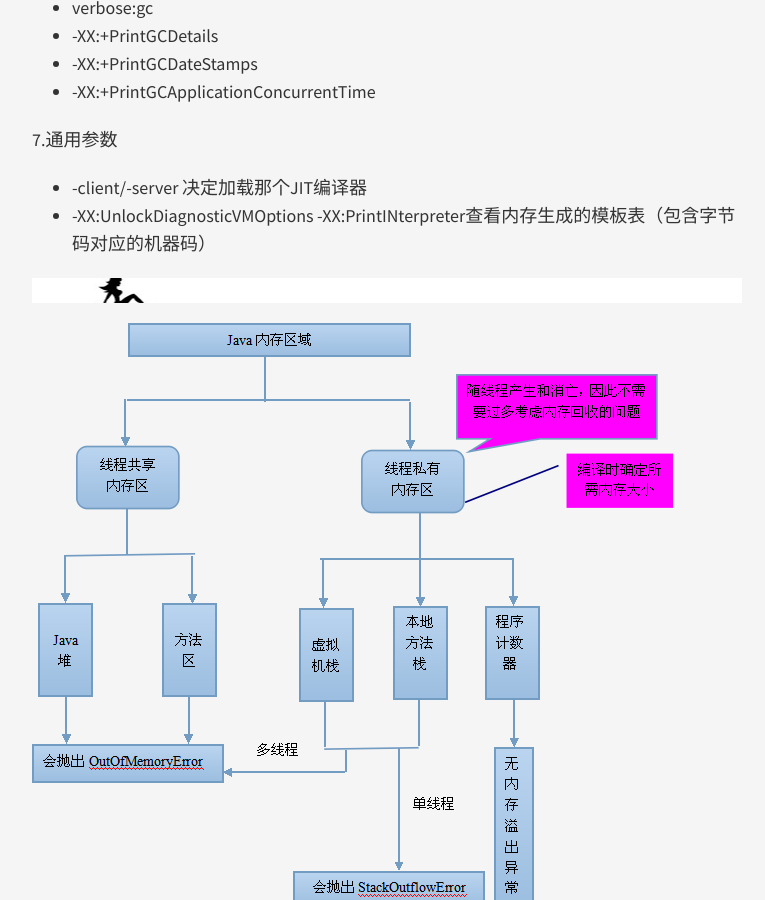
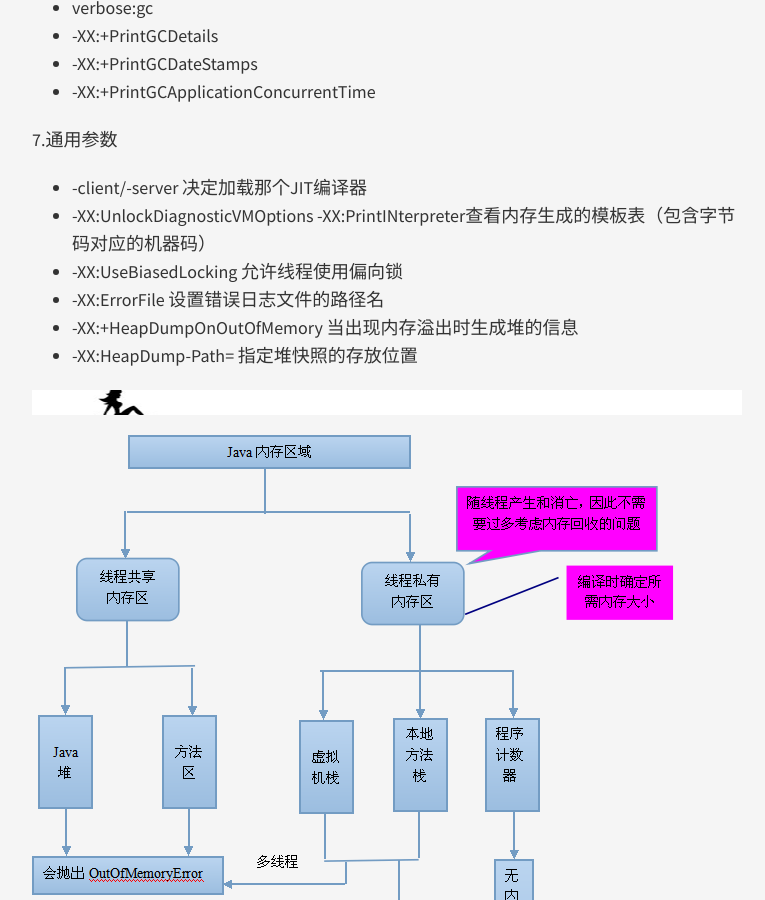
Before and after one commit to nanhuirong/nanhuirong.github.io, a Jekyll site: the page built from _posts/2017-03-16-JVM.md, in a window 1280 px wide and 900 px high, scrolled down 3024 px. Shown: the whole window, without its empty margins (253-1018 px from the left). Built offline with Jekyll 4.4.1, drawn with Linux system fonts in a browser that asks for light colours; nearby versions of some CDN libraries.

Commit message:
2017-03-29

```diff
--- a/_posts/2017-03-16-JVM.md
+++ b/_posts/2017-03-16-JVM.md
@@ -70,6 +70,11 @@ JVM添加了-XX:+UseCompressedOops来开启压缩指针，将64位指针压缩
 7.通用参数
 + -client/-server 决定加载那个JIT编译器
 + -XX:UnlockDiagnosticVMOptions -XX:PrintINterpreter查看内存生成的模板表（包含字节码对应的机器码）
++ -XX:UseBiasedLocking 允许线程使用偏向锁
++ -XX:ErrorFile 设置错误日志文件的路径名
++ -XX:+HeapDumpOnOutOfMemory 当出现内存溢出时生成堆的信息
++ -XX:HeapDump-Path= 指定堆快照的存放位置
+
 
 ***
 ![JVM逻辑图](https://raw.githubusercontent.com/nanhuirong/nanhuirong.github.io/master/_posts/jvmdata.png)
```
